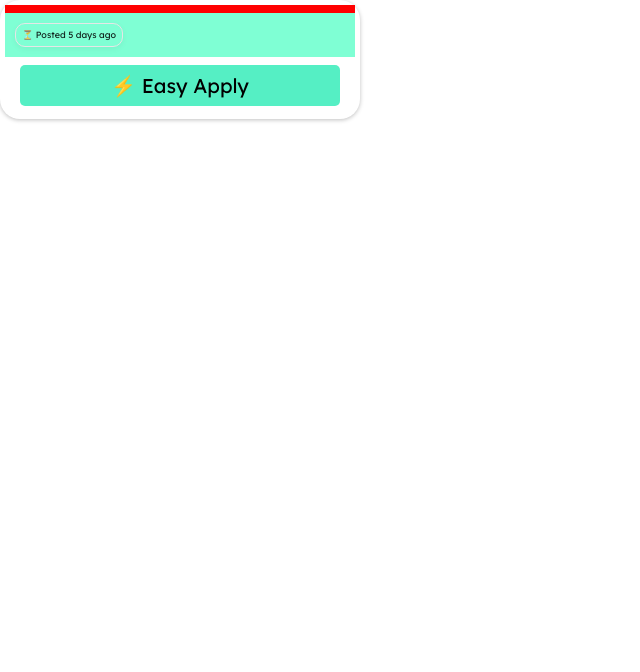
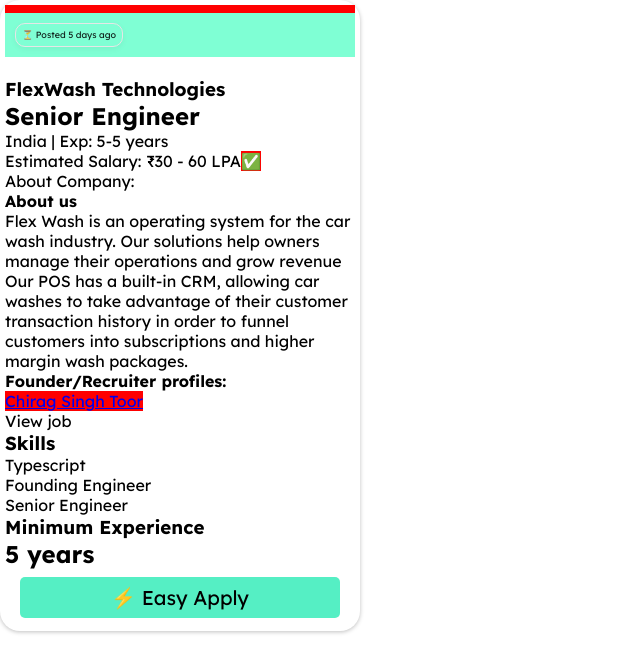
Before and after one commit to riyaz3036/weekday_assignment, a React (Create React App) app: page / in a window 1280 px wide. Shown: the top 672 px of the page, without its empty margins (0-640 px from the left). Built offline with nearby package versions, Linux system fonts and the light colour scheme.

Commit message:
added all the elements in card middle section (not styled)

```diff
--- a/src/Components/JobCard/JobCard.js
+++ b/src/Components/JobCard/JobCard.js
@@ -4,9 +4,7 @@
 
 const JobCard = () => {
 return (
-
     <div className="card__main">
-
         <span></span>
 
         <div className="card__top">
@@ -15,7 +13,49 @@
             </div>
         </div>
 
-            <div className="card__middle"></div>
+        <div className="card__middle">
+
+            <div className="card__title">
+                <img />
+                <div>
+                    <div className="info__container">
+                        <h3>FlexWash Technologies</h3>
+                        <h2>Senior Engineer</h2>
+                    </div>
+                    <p class="card_sub_text">India | Exp: 5-5 years</p>
+                </div>
+            </div>
+
+            <p className="est__salary">Estimated Salary: ₹30 - 60 LPA<span>✅</span></p>
+
+            <div className="company__info">
+                <p className="about__company__title">About Company:</p>
+                <div className="company_desc">
+                    <p className="about__us__title"><strong>About us</strong></p>
+                    <p>
+                    Flex Wash is an operating system for the car wash industry. Our solutions help owners manage their operations and grow revenue
+                    Our POS has a built-in CRM, allowing car washes to take advantage of their customer transaction history in order to funnel customers
+                    into subscriptions and higher margin wash packages.
+                    </p>
+                    <p><strong>Founder/Recruiter profiles:</strong></p>
+                    <p><a href="https://www.linkedin.com/in/chirag-singh-toor-94713aa7/"><span>Chirag Singh Toor</span></a></p>
+                </div>
+                <p>View job</p>
+            </div>
+
+            <div className="skills">
+                <h3>Skills</h3>
+                <div>
+                    <p>Typescript</p>
+                    <p>Founding Engineer</p>
+                    <p>Senior Engineer</p>
+                </div>
+                <h3>Minimum Experience</h3>
+                <h2>5 years</h2>
+            </div>
+        </div>
+
+
 
         <div className="card__bottom">
             <div className="card__bottom__cont">
@@ -23,11 +63,8 @@
             </div>
 
         </div>
-
     </div>
-
 )
 }
 
-
 export default JobCard;
```
Lines whose indentation alone changed are shown as unchanged.
